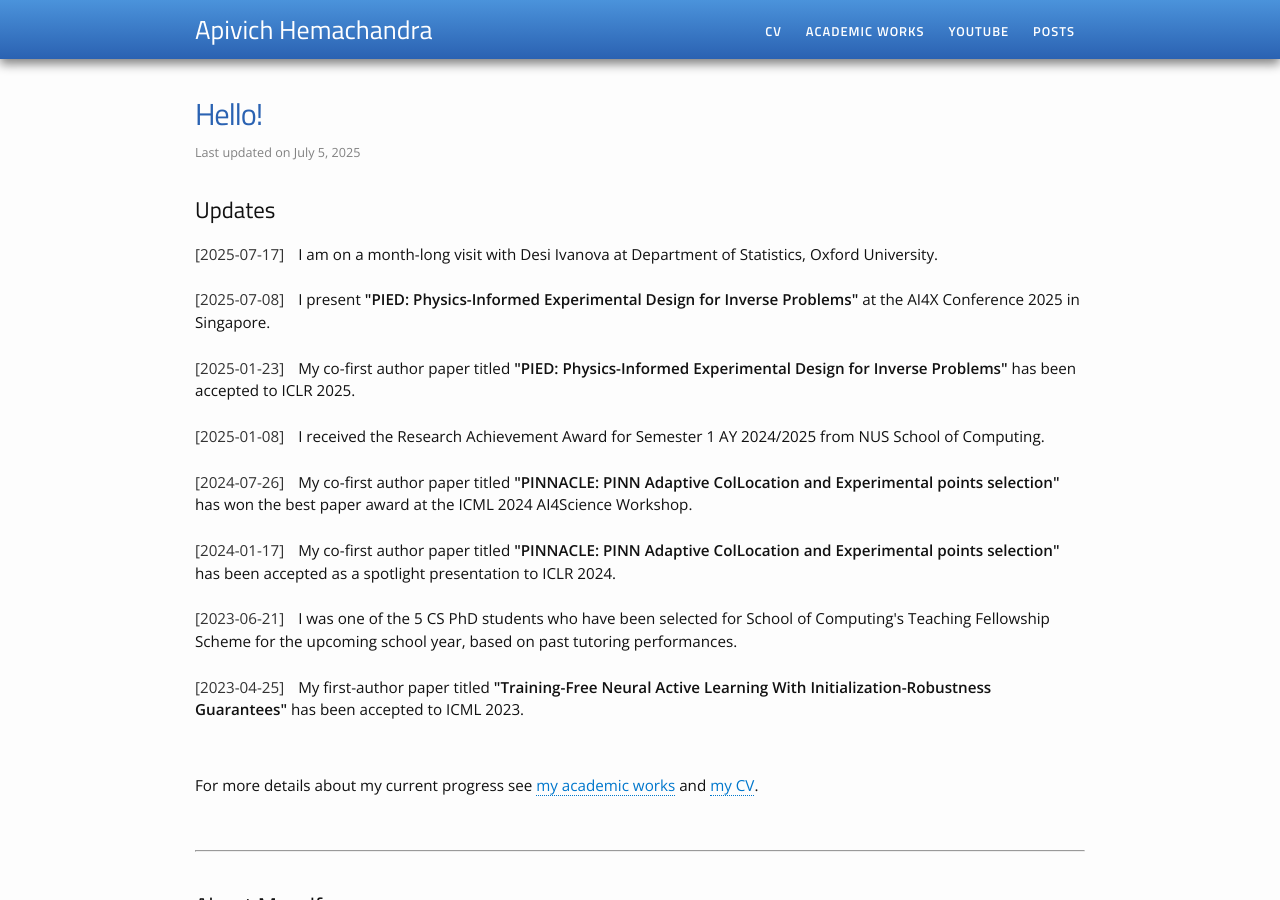
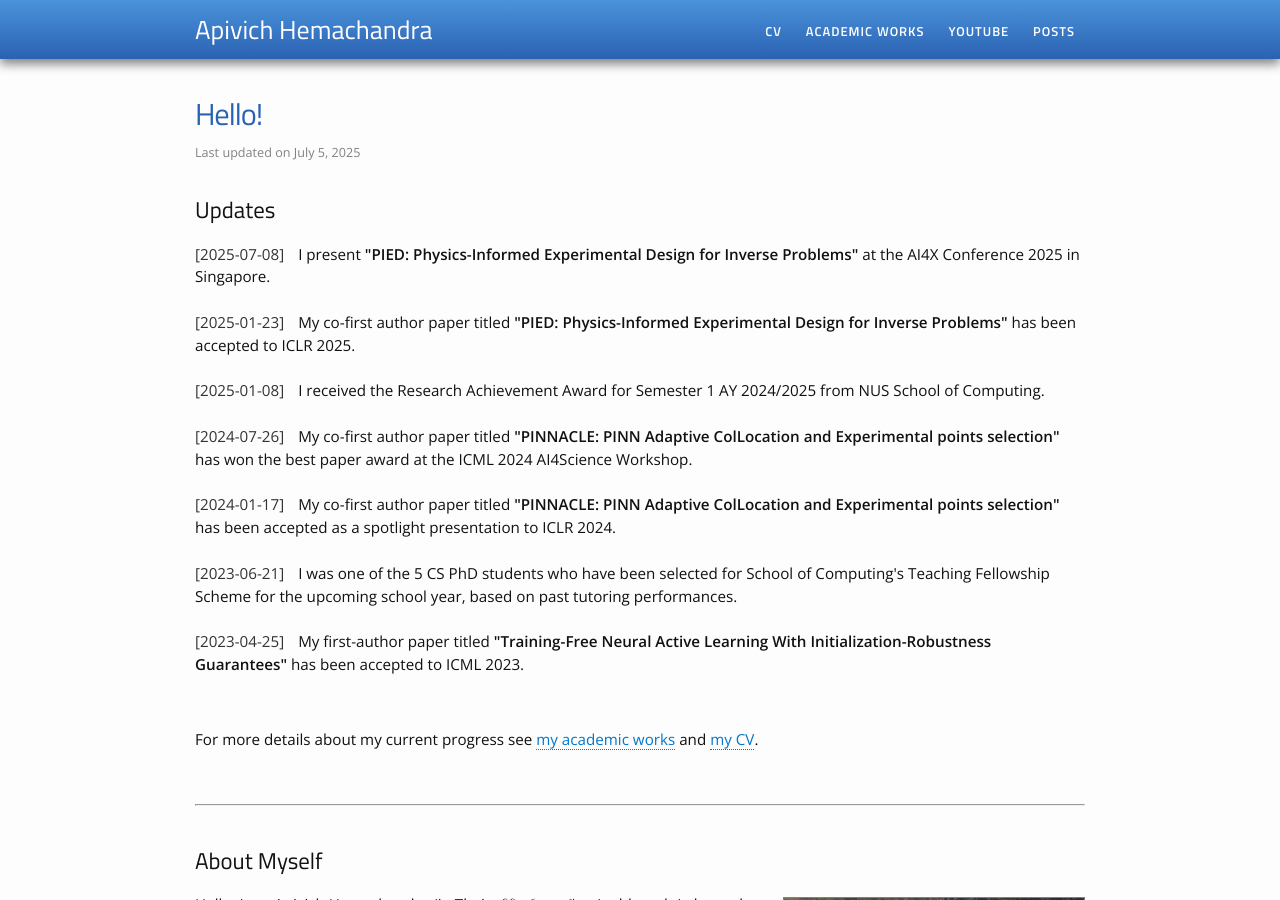
Before and after one commit to apivich-h/apivich-h.github.io, a Jekyll site: the page built from pages/index.md, in a window 1280 px wide and 900 px high. Built offline with Jekyll 4.4.1, drawn with Linux system fonts in a browser that asks for light colours.

Commit message:
update files

```diff
--- a/pages/index.md
+++ b/pages/index.md
@@ -8,11 +8,6 @@ last_updated: 2025-07-05
 ## Updates
 
 <ul class="listing">
-  <li class="listing-item">
-    <time>[2025-07-17]</time>
-    I am on a month-long visit with Desi Ivanova at Department of Statistics, Oxford University.
-  </li>
-  <br/>
   <li class="listing-item">
     <time>[2025-07-08]</time>
     I present <b>"PIED: Physics-Informed Experimental Design for Inverse Problems"</b> at the AI4X Conference 2025 in Singapore.
```
